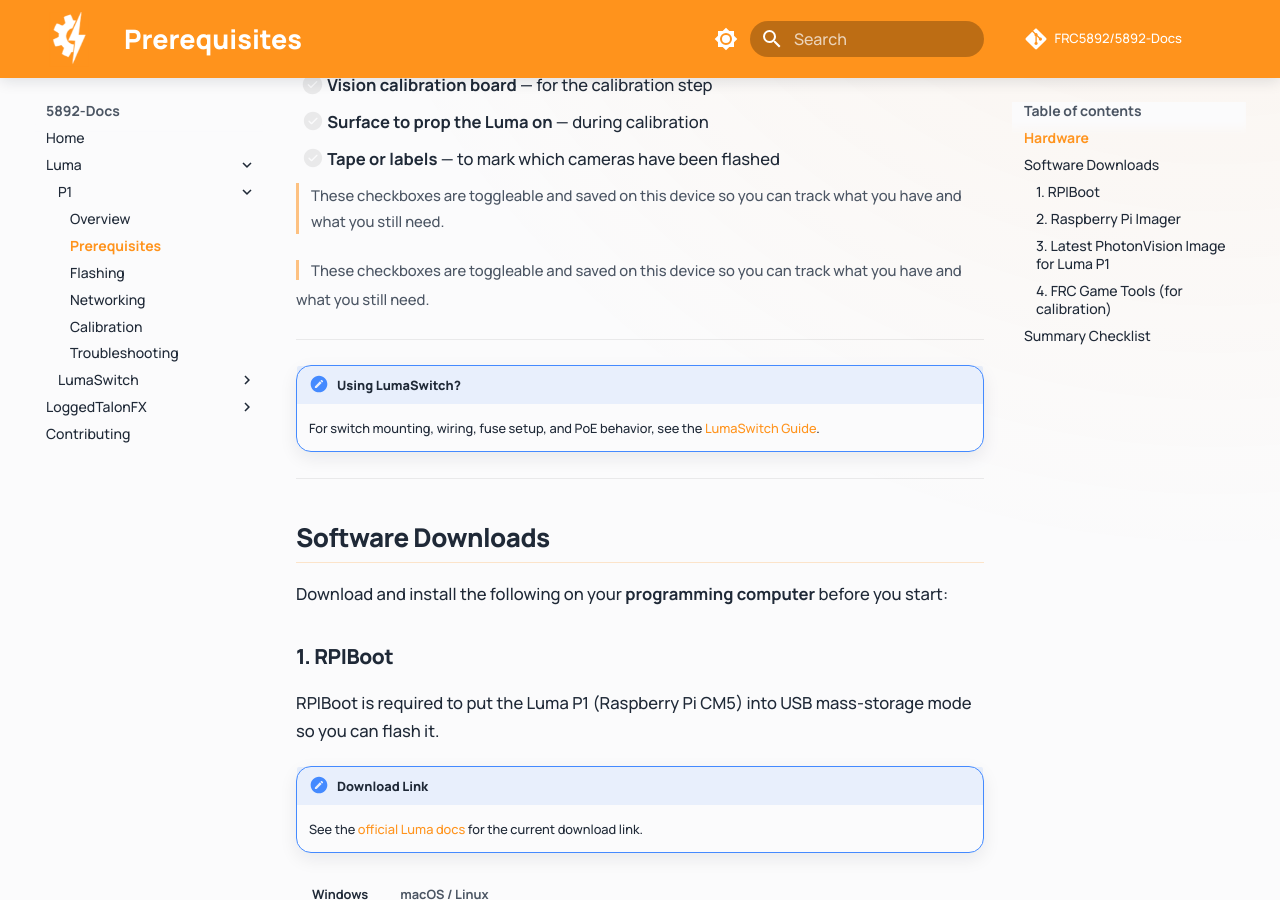
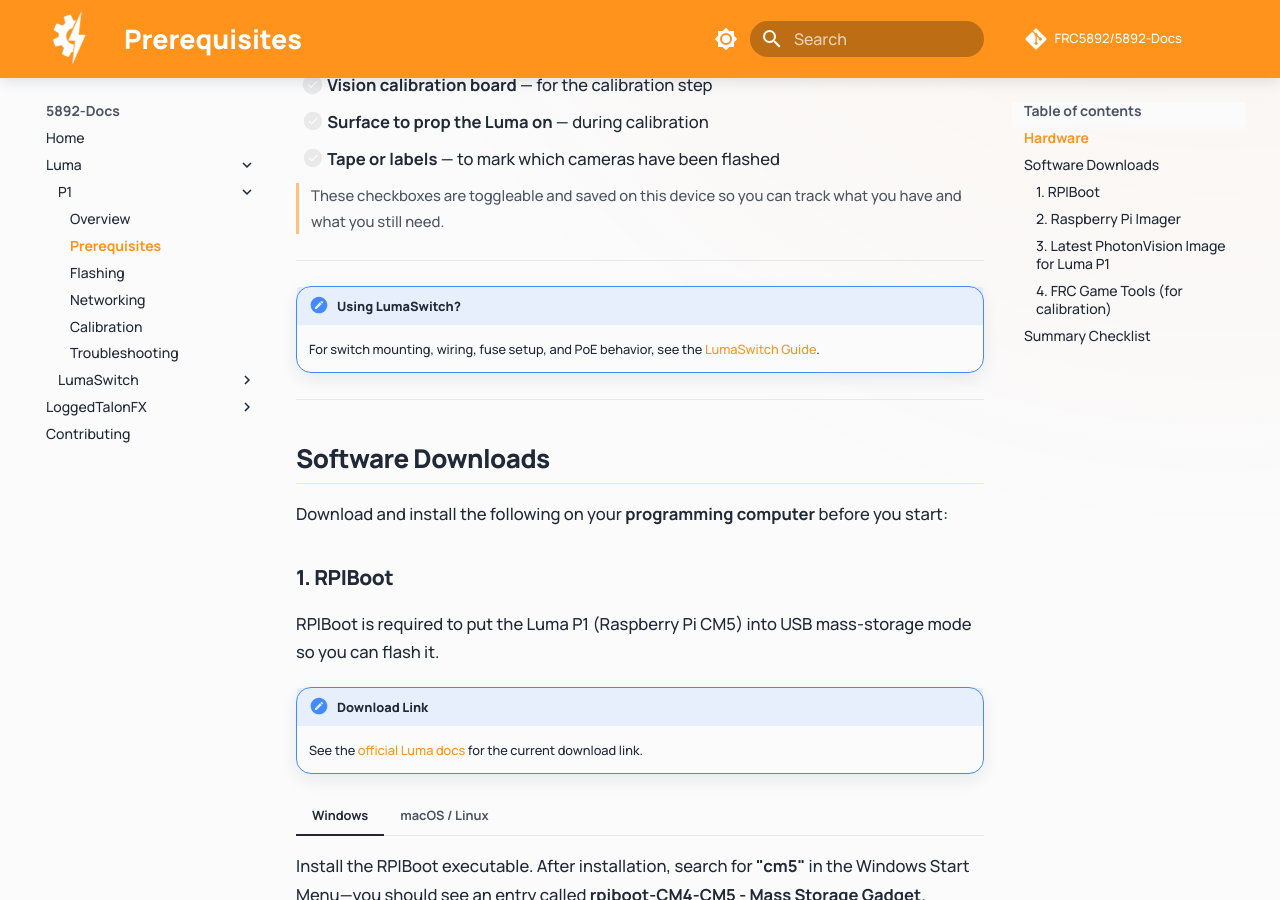
Before and after one commit to FRC5892/Luma-Docs, an MkDocs documentation site: the page built from docs/p1/prerequisites.md, in a window 1280 px wide and 900 px high, scrolled down 538 px. Built offline with MkDocs 1.6.1 and Material for MkDocs 9.7.7, drawn with Linux system fonts in a browser that asks for light colours; comment, search, counter and statistics services are not loaded.

Commit message:
Remove tracking note from prerequisites.md for clarity

```diff
--- a/docs/p1/prerequisites.md
+++ b/docs/p1/prerequisites.md
@@ -20,7 +20,6 @@ You will need the following physical items:
 - [ ] **Surface to prop the Luma on** — during calibration
 - [ ] **Tape or labels** — to mark which cameras have been flashed
 
-<span class="tracking-note">These checkboxes are toggleable and saved on this device so you can track what you have and what you still need.</span>
 
 ---
 
```
